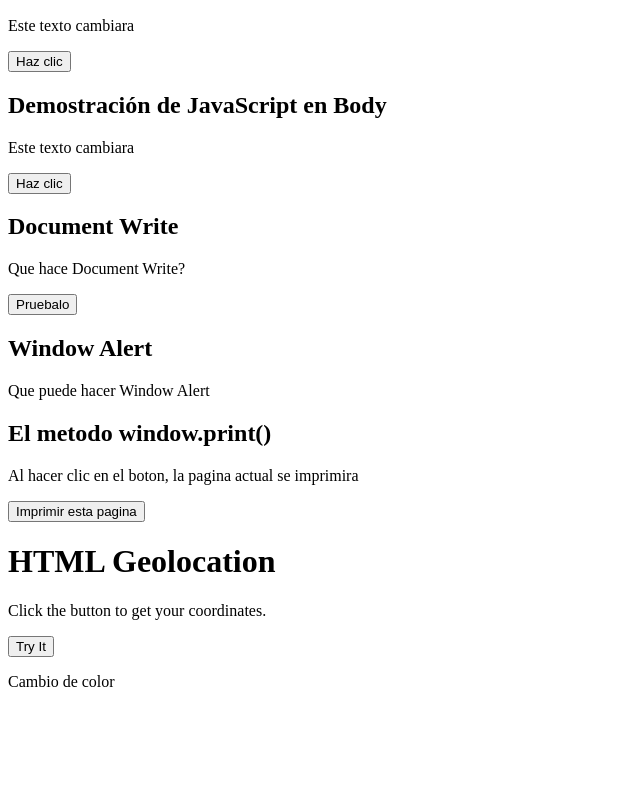
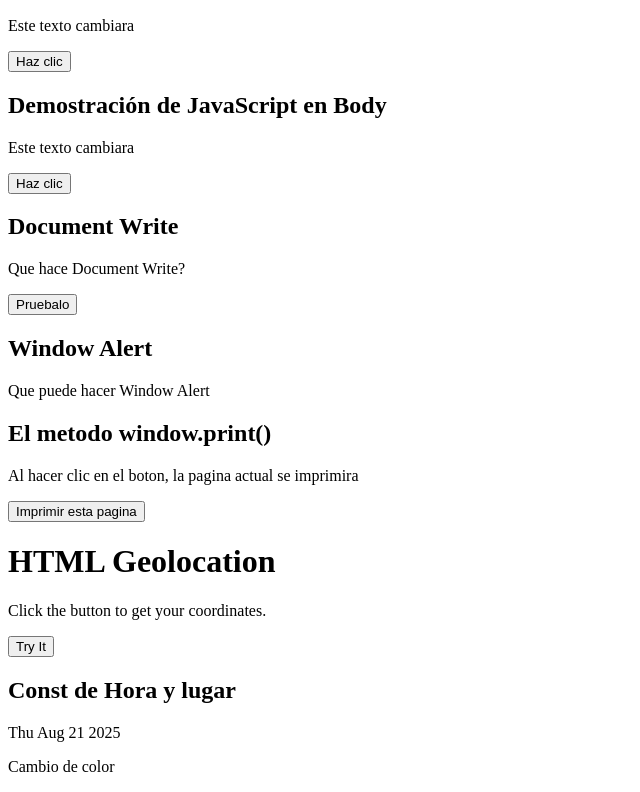
Before and after one commit to juan02pecam/Curso-FreeCode, a plain HTML site: page JavaScript/W3Schools/W3School.html in a window 1280 px wide. Shown: the part 943-1735 px from the top of the page, without its empty margins (0-640 px from the left). Before the commit the page ends 1650 px from the top, so only its background shows below. Drawn offline with Linux system fonts and the light colour scheme.

Commit message:
Update W3School.html

```diff
--- a/JavaScript/W3Schools/W3School.html
+++ b/JavaScript/W3Schools/W3School.html
@@ -164,6 +164,17 @@
             </script>
         </div>
 
+        <div>
+            <h2>Const de Hora y lugar</h2>
+            <p id="hora"></p>
+
+            <script>
+                const hr = new Date();
+                document.getElementById("hora").innerHTML= hr.toDateString(); //toDateString hace que la fecha sea mas legible
+
+            </script>
+        </div>
+
         <!--Probar el cambio de color del div-->
         <div>
             <div id="color">
```
